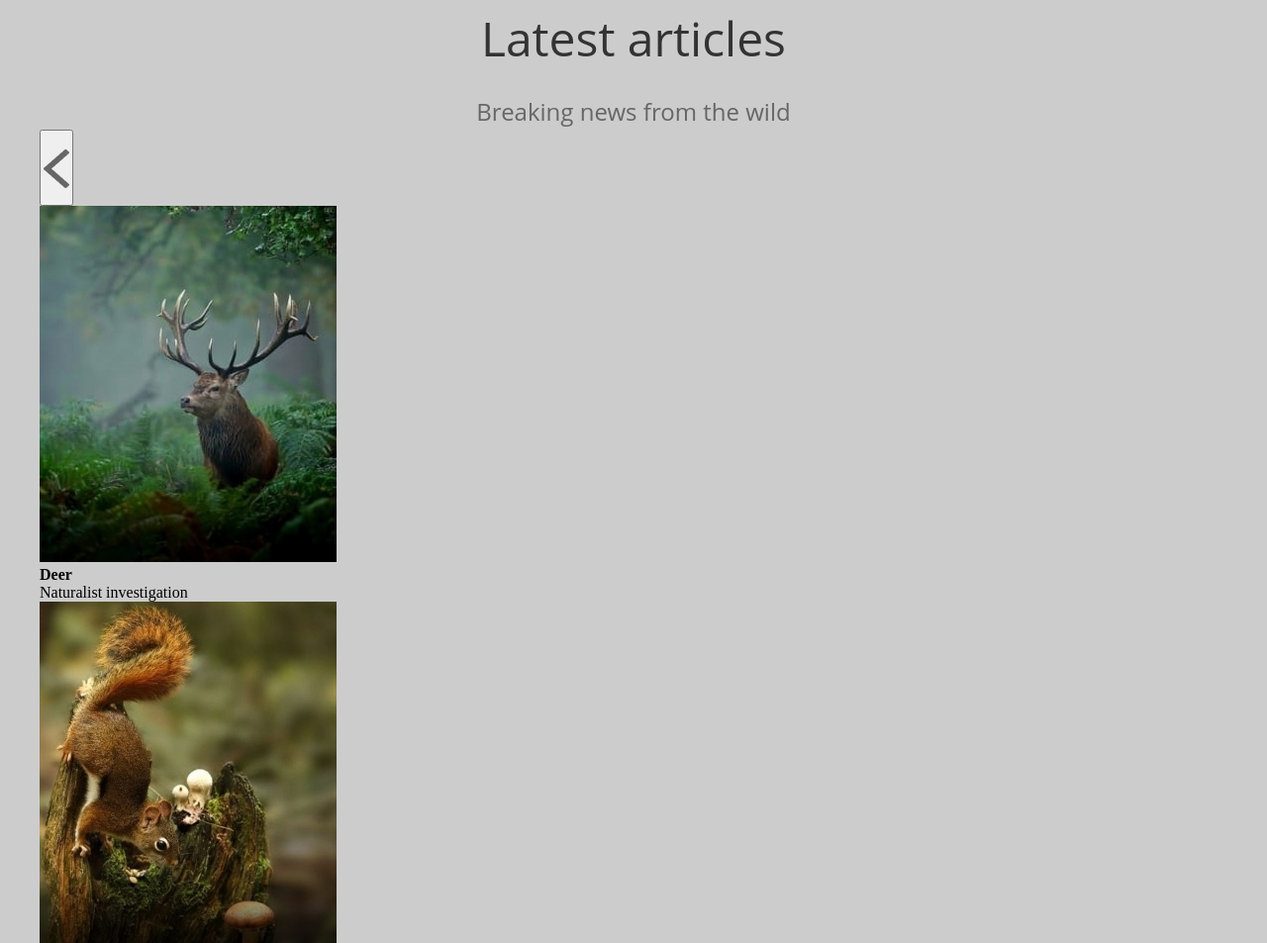
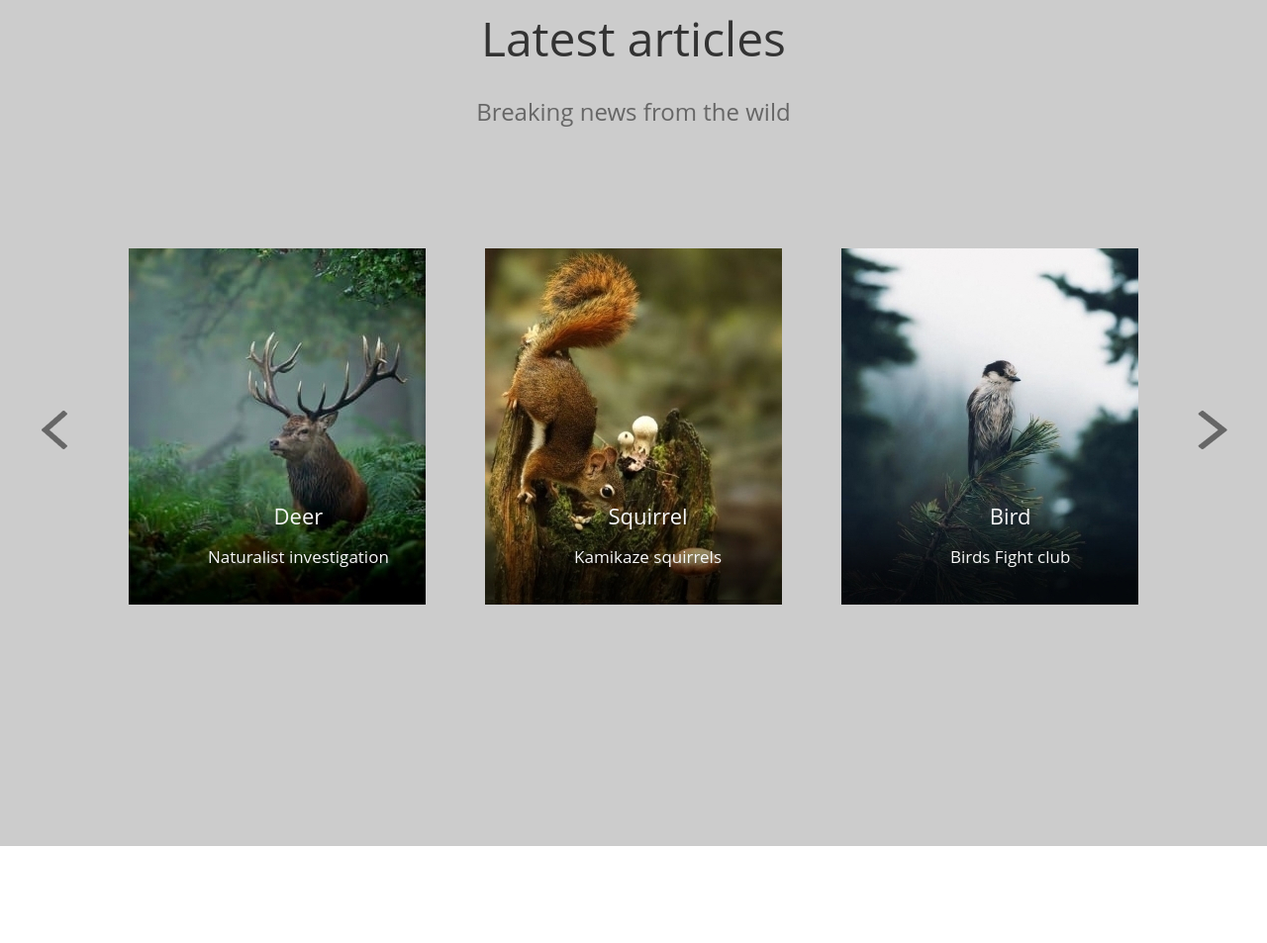
Before and after one commit to veronaten/Wildlife, a plain HTML site: page index.html in a window 1280 px wide. Shown: the part 897-1850 px from the top of the page at 99% size. After the commit the page ends 1752 px from the top, so only its background shows below. Drawn offline with Linux system fonts and the light colour scheme.

Commit message:
feat: stylizing section articles, div slider

```diff
--- a/css/style.css
+++ b/css/style.css
@@ -19,7 +19,7 @@
 header {
   display: flex;
   justify-content: space-between;
-  height: 60px;
+  /* height: 60px; */
 }
 
 .logo img {
@@ -168,3 +168,60 @@ main {
   text-align: center;
   color: #666666;
 }
+
+.slider {
+  margin-top: 120px;
+  display: flex;
+  justify-content: space-between;
+}
+
+.slider_img img {
+  position: relative;
+  width: 300px;
+  height: 360px;
+}
+
+.slider_img h4 {
+  font-family: Open Sans;
+  font-weight: normal;
+  font-size: 22px;
+  line-height: 36px;
+  text-align: center;
+  color: #F7F7F7;
+}
+
+.slider_img .slider_text {
+  margin-top: 10px;
+  font-family: Open Sans;
+  font-weight: normal;
+  font-size: 17px;
+  line-height: 27px;
+  text-align: center;
+  color: #F7F7F7;
+}
+
+.slider_block_deer {
+  position: absolute;
+  left: 210px;
+  top: 1400px;
+}
+
+.slider_block_squirrel {
+  position: absolute;
+  left: 580px;
+  top: 1400px;
+}
+
+.slider_block_bird {
+  position: absolute;
+  left: 960px;
+  top: 1400px;
+}
+
+button.slider_left, button.slider_right {
+  background: rgba(255, 255, 255, 0);
+  align-items: center;
+  text-align: center;
+  cursor: pointer;
+  border:rgba(255, 255, 255, 0);
+}
--- a/index.html
+++ b/index.html
@@ -53,20 +53,26 @@
 
           <div class="slider_img">
             <img src="img/Deer.jpg" alt="Deer">
+            <div class="slider_block_deer">
               <h4>Deer</h4>
               <div class="slider_text">Naturalist investigation</div>
             </div>
+          </div>
 
-          <div class="slider_img">
+          <div div class="slider_img">
             <img src="img/Squirrel.jpg" alt="Squirrel">
+            <div class="slider_block_squirrel">
               <h4>Squirrel</h4>
               <div class="slider_text">Kamikaze squirrels</div>
+            </div>
           </div>
 
           <div class="slider_img">
             <img src="img/Bird.jpg" alt="Bird">
+            <div class="slider_block_bird">
               <h4>Bird</h4>
               <div class="slider_text">Birds Fight club</div>
+            </div>
           </div>
 
           <button class="slider_right"><img src="logo/Right.png" alt="Right"></button>
```
Lines whose indentation alone changed are shown as unchanged.
